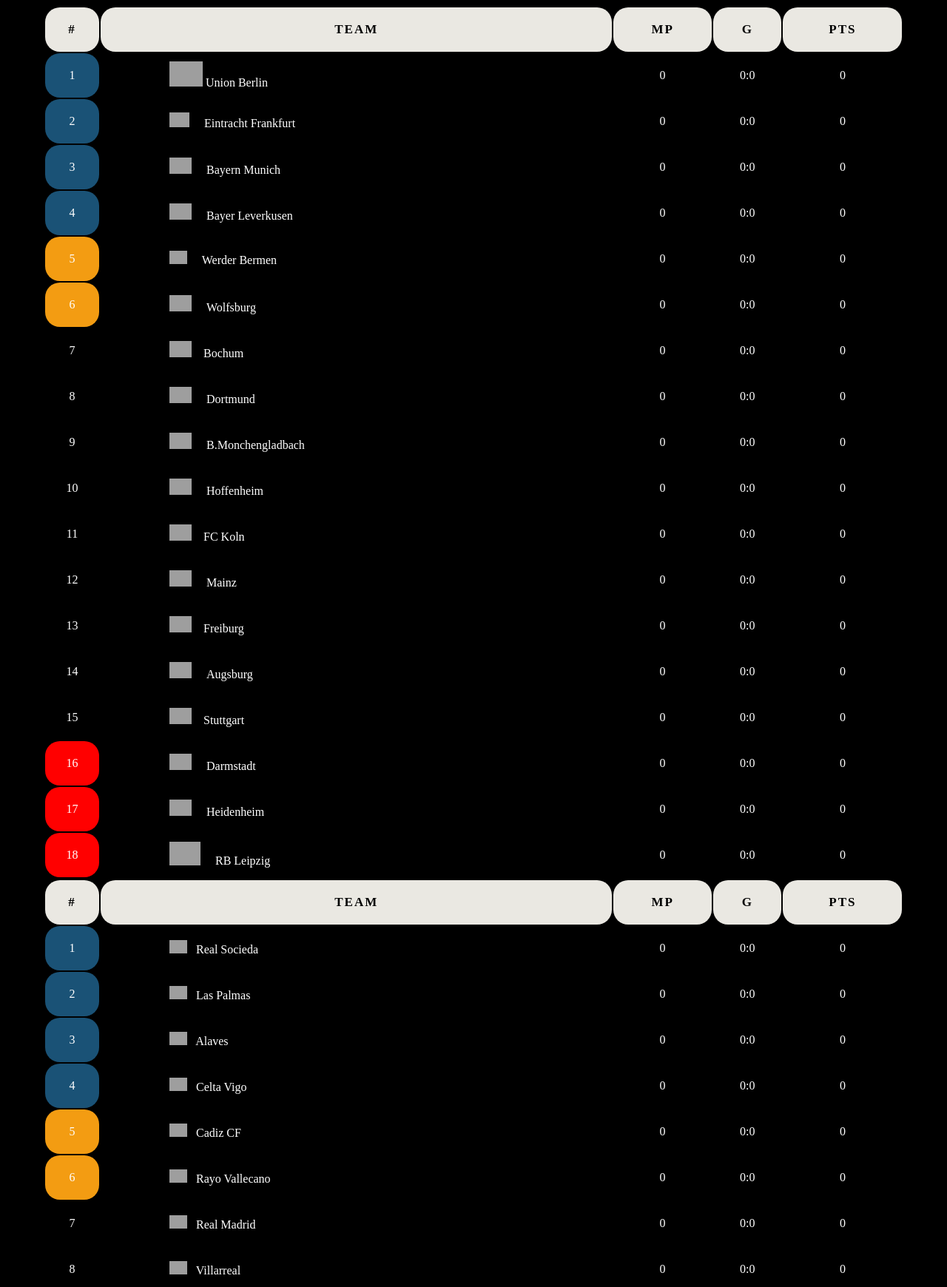
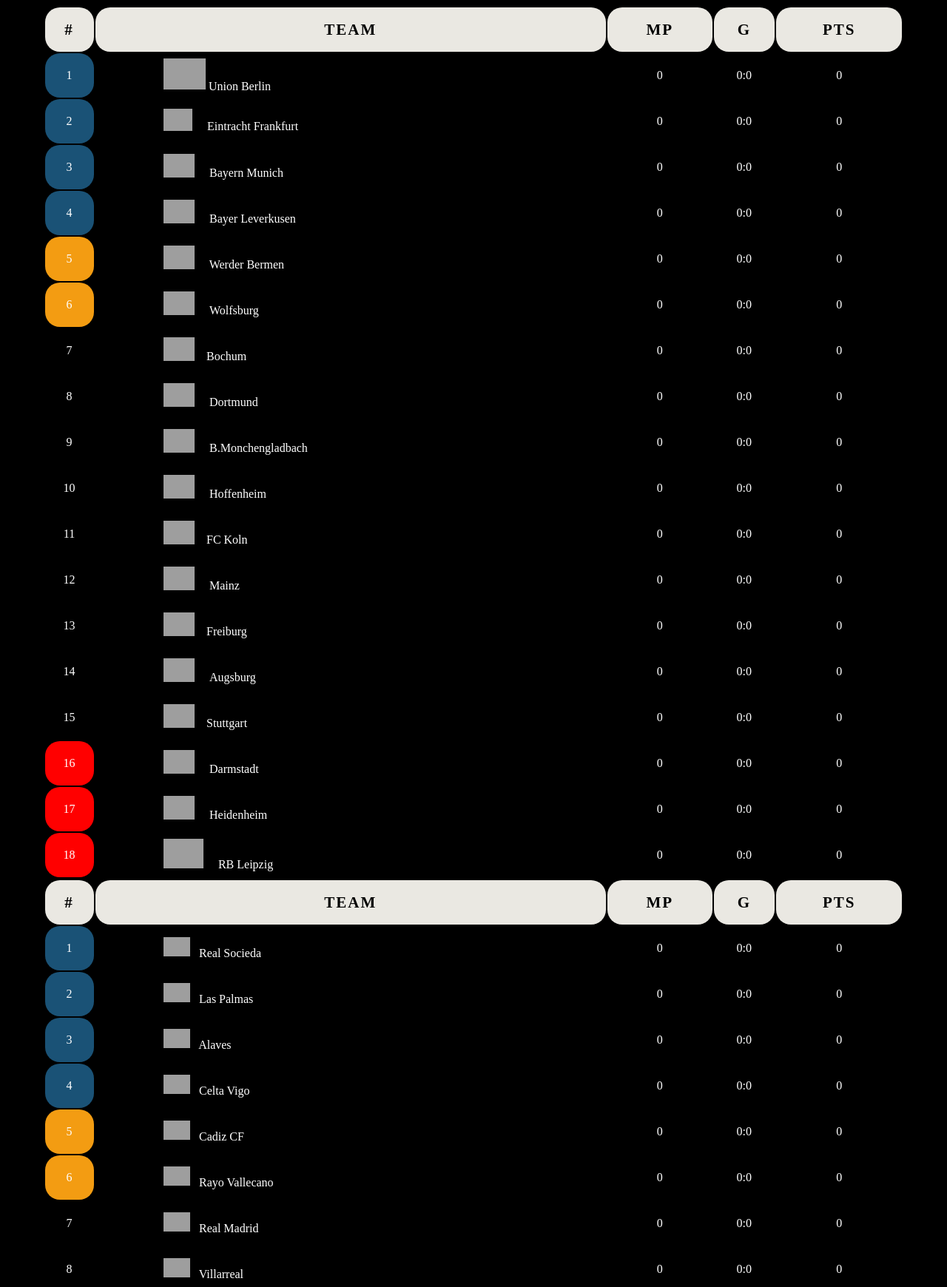
Before and after one commit to mimou404/table, a plain HTML site: page index.html in a window 1280 px wide. Shown: the top 1740 px of the page at 74% size. Drawn offline with Linux system fonts and the light colour scheme; grey boxes are pictures that could not be loaded.

Commit message:
index.html

```diff
--- a/index.html
+++ b/index.html
@@ -9,58 +9,58 @@
 			<th>#</th><th>TEAM</th><th>MP</th><th>G</th><th>PTS</th>
 		</tr>
 		<tr align="center">
-			<td id="ch">1</td> <td id="e" ><img src="https://upload.wikimedia.org/wikipedia/commons/4/44/1._FC_Union_Berlin_Logo.svg" width="7.5%"> Union Berlin</td><td>0</td><td>0:0</td><td>0</td>
+			<td id="ch">1</td> <td id="e" ><img src="https://upload.wikimedia.org/wikipedia/commons/4/44/1._FC_Union_Berlin_Logo.svg" width="9.5%"> Union Berlin</td><td>0</td><td>0:0</td><td>0</td>
 		</tr>
 		<tr align="center">
-			<td id="ch">2</td> <td id="e" ><img src="https://upload.wikimedia.org/wikipedia/commons/thumb/0/04/Eintracht_Frankfurt_Logo.svg/1200px-Eintracht_Frankfurt_Logo.svg.png" width="4.5%">&nbsp;&nbsp;&nbsp;&nbsp; Eintracht Frankfurt</td><td>0</td><td>0:0</td><td>0</td>
+			<td id="ch">2</td> <td id="e" ><img src="https://upload.wikimedia.org/wikipedia/commons/thumb/0/04/Eintracht_Frankfurt_Logo.svg/1200px-Eintracht_Frankfurt_Logo.svg.png" width="6.5%">&nbsp;&nbsp;&nbsp;&nbsp; Eintracht Frankfurt</td><td>0</td><td>0:0</td><td>0</td>
 		</tr>
 		<tr align="center">
-			<td id="ch">3</td> <td id="e" ><img src="https://upload.wikimedia.org/wikipedia/commons/thumb/1/1b/FC_Bayern_M%C3%BCnchen_logo_%282017%29.svg/1200px-FC_Bayern_M%C3%BCnchen_logo_%282017%29.svg.png" width="5%">&nbsp;&nbsp;&nbsp;&nbsp; Bayern Munich</td><td>0</td><td>0:0</td><td>0</td>
+			<td id="ch">3</td> <td id="e" ><img src="https://upload.wikimedia.org/wikipedia/commons/thumb/1/1b/FC_Bayern_M%C3%BCnchen_logo_%282017%29.svg/1200px-FC_Bayern_M%C3%BCnchen_logo_%282017%29.svg.png" width="7%">&nbsp;&nbsp;&nbsp;&nbsp; Bayern Munich</td><td>0</td><td>0:0</td><td>0</td>
 		</tr>
 		<tr align="center">
-			<td id="ch">4</td> <td id="e" ><img src="https://upload.wikimedia.org/wikipedia/fr/4/4a/Bayer_04_Leverkusen_%28logo%29.svg" width="5%">&nbsp;&nbsp;&nbsp;&nbsp; Bayer Leverkusen</td><td>0</td><td>0:0</td><td>0</td>
+			<td id="ch">4</td> <td id="e" ><img src="https://upload.wikimedia.org/wikipedia/fr/4/4a/Bayer_04_Leverkusen_%28logo%29.svg" width="7%">&nbsp;&nbsp;&nbsp;&nbsp; Bayer Leverkusen</td><td>0</td><td>0:0</td><td>0</td>
 		</tr>
 		<tr align="center">
-			<td id=chs>5</td> <td id="e" ><img src="https://upload.wikimedia.org/wikipedia/commons/thumb/b/be/SV-Werder-Bremen-Logo.svg/1200px-SV-Werder-Bremen-Logo.svg.png" width="4%">&nbsp;&nbsp;&nbsp;&nbsp; Werder Bermen</td><td>0</td><td>0:0</td><td>0</td>
+			<td id=chs>5</td> <td id="e" ><img src="https://upload.wikimedia.org/wikipedia/commons/thumb/b/be/SV-Werder-Bremen-Logo.svg/1200px-SV-Werder-Bremen-Logo.svg.png" width="7%">&nbsp;&nbsp;&nbsp;&nbsp; Werder Bermen</td><td>0</td><td>0:0</td><td>0</td>
 		</tr>
 		<tr align="center">
-			<td id="chm">6</td> <td id="e" ><img src="https://upload.wikimedia.org/wikipedia/commons/thumb/c/ce/VfL_Wolfsburg_Logo.svg/1200px-VfL_Wolfsburg_Logo.svg.png" width="5%"> &nbsp;&nbsp;&nbsp;&nbsp;Wolfsburg</td><td>0</td><td>0:0</td><td>0</td>
+			<td id="chm">6</td> <td id="e" ><img src="https://upload.wikimedia.org/wikipedia/commons/thumb/c/ce/VfL_Wolfsburg_Logo.svg/1200px-VfL_Wolfsburg_Logo.svg.png" width="7%"> &nbsp;&nbsp;&nbsp;&nbsp;Wolfsburg</td><td>0</td><td>0:0</td><td>0</td>
 		</tr>
 		<tr align="center">
-			<td>7</td> <td id="e" ><img src="https://upload.wikimedia.org/wikipedia/commons/thumb/7/72/VfL_Bochum_logo.svg/1945px-VfL_Bochum_logo.svg.png" width="5%">&nbsp;&nbsp;&nbsp;&nbsp;Bochum</td><td>0</td><td>0:0</td><td>0</td>
+			<td>7</td> <td id="e" ><img src="https://upload.wikimedia.org/wikipedia/commons/thumb/7/72/VfL_Bochum_logo.svg/1945px-VfL_Bochum_logo.svg.png" width="7%">&nbsp;&nbsp;&nbsp;&nbsp;Bochum</td><td>0</td><td>0:0</td><td>0</td>
 		</tr>
 		<tr align="center">
-			<td>8</td> <td id="e" ><img src="https://upload.wikimedia.org/wikipedia/commons/thumb/6/67/Borussia_Dortmund_logo.svg/1200px-Borussia_Dortmund_logo.svg.png" width="5%">&nbsp;&nbsp;&nbsp;&nbsp; Dortmund</td><td>0</td><td>0:0</td><td>0</td>
+			<td>8</td> <td id="e" ><img src="https://upload.wikimedia.org/wikipedia/commons/thumb/6/67/Borussia_Dortmund_logo.svg/1200px-Borussia_Dortmund_logo.svg.png" width="7%">&nbsp;&nbsp;&nbsp;&nbsp; Dortmund</td><td>0</td><td>0:0</td><td>0</td>
 		</tr>
 		<tr align="center">
-			<td>9</td> <td id="e" ><img src="https://upload.wikimedia.org/wikipedia/commons/thumb/8/81/Borussia_M%C3%B6nchengladbach_logo.svg/1200px-Borussia_M%C3%B6nchengladbach_logo.svg.png" width="5%">&nbsp;&nbsp;&nbsp;&nbsp; B.Monchengladbach</td><td>0</td><td>0:0</td><td>0</td>
+			<td>9</td> <td id="e" ><img src="https://upload.wikimedia.org/wikipedia/commons/thumb/8/81/Borussia_M%C3%B6nchengladbach_logo.svg/1200px-Borussia_M%C3%B6nchengladbach_logo.svg.png" width="7%">&nbsp;&nbsp;&nbsp;&nbsp; B.Monchengladbach</td><td>0</td><td>0:0</td><td>0</td>
 		</tr>
 		<tr align="center">
-			<td>10</td> <td id="e" ><img src="https://upload.wikimedia.org/wikipedia/commons/f/f3/Logo_TSG_Hoffenheim.png" width="5%">&nbsp;&nbsp;&nbsp;&nbsp; Hoffenheim</td><td>0</td><td>0:0</td><td>0</td>
+			<td>10</td> <td id="e" ><img src="https://upload.wikimedia.org/wikipedia/commons/f/f3/Logo_TSG_Hoffenheim.png" width="7%">&nbsp;&nbsp;&nbsp;&nbsp; Hoffenheim</td><td>0</td><td>0:0</td><td>0</td>
 		</tr>
 		<tr align="center">
-			<td>11</td> <td id="e" ><img src="https://upload.wikimedia.org/wikipedia/commons/thumb/0/01/1._FC_Koeln_Logo_2014%E2%80%93.svg/640px-1._FC_Koeln_Logo_2014%E2%80%93.svg.png" width="5%">&nbsp;&nbsp;&nbsp;&nbsp;FC Koln</td><td>0</td><td>0:0</td><td>0</td>
+			<td>11</td> <td id="e" ><img src="https://upload.wikimedia.org/wikipedia/commons/thumb/0/01/1._FC_Koeln_Logo_2014%E2%80%93.svg/640px-1._FC_Koeln_Logo_2014%E2%80%93.svg.png" width="7%">&nbsp;&nbsp;&nbsp;&nbsp;FC Koln</td><td>0</td><td>0:0</td><td>0</td>
 		</tr>
 		<tr align="center">
-			<td>12</td> <td id="e" ><img src="https://upload.wikimedia.org/wikipedia/commons/d/d6/FSV_Mainz_05_Logo.png" width="5%">&nbsp;&nbsp;&nbsp;&nbsp; Mainz</td><td>0</td><td>0:0</td><td>0</td>
+			<td>12</td> <td id="e" ><img src="https://upload.wikimedia.org/wikipedia/commons/d/d6/FSV_Mainz_05_Logo.png" width="7%">&nbsp;&nbsp;&nbsp;&nbsp; Mainz</td><td>0</td><td>0:0</td><td>0</td>
 		</tr>
 		<tr align="center">
-			<td>13</td> <td id="e" ><img src="https://upload.wikimedia.org/wikipedia/en/thumb/6/6d/SC_Freiburg_logo.svg/1200px-SC_Freiburg_logo.svg.png" width="5%">&nbsp;&nbsp;&nbsp;&nbsp;Freiburg</td><td>0</td><td>0:0</td><td>0</td>
+			<td>13</td> <td id="e" ><img src="https://upload.wikimedia.org/wikipedia/en/thumb/6/6d/SC_Freiburg_logo.svg/1200px-SC_Freiburg_logo.svg.png" width="7%">&nbsp;&nbsp;&nbsp;&nbsp;Freiburg</td><td>0</td><td>0:0</td><td>0</td>
 		</tr>
 		<tr align="center">
-			<td>14</td> <td id="e" ><img src="https://upload.wikimedia.org/wikipedia/en/thumb/c/c5/FC_Augsburg_logo.svg/1200px-FC_Augsburg_logo.svg.png" width="5%"> &nbsp;&nbsp;&nbsp;&nbsp;Augsburg</td><td>0</td><td>0:0</td><td>0</td>
+			<td>14</td> <td id="e" ><img src="https://upload.wikimedia.org/wikipedia/en/thumb/c/c5/FC_Augsburg_logo.svg/1200px-FC_Augsburg_logo.svg.png" width="7%"> &nbsp;&nbsp;&nbsp;&nbsp;Augsburg</td><td>0</td><td>0:0</td><td>0</td>
 		</tr>
 		<tr align="center">
-			<td>15</td> <td id="e" ><img src="https://upload.wikimedia.org/wikipedia/commons/thumb/e/eb/VfB_Stuttgart_1893_Logo.svg/1200px-VfB_Stuttgart_1893_Logo.svg.png" width="5%">&nbsp;&nbsp;&nbsp;&nbsp;Stuttgart</td><td>0</td><td>0:0</td><td>0</td>
+			<td>15</td> <td id="e" ><img src="https://upload.wikimedia.org/wikipedia/commons/thumb/e/eb/VfB_Stuttgart_1893_Logo.svg/1200px-VfB_Stuttgart_1893_Logo.svg.png" width="7%">&nbsp;&nbsp;&nbsp;&nbsp;Stuttgart</td><td>0</td><td>0:0</td><td>0</td>
 		</tr>
 		<tr align="center">
-			<td id="zzz">16</td> <td id="e" ><img src="https://upload.wikimedia.org/wikipedia/commons/thumb/e/e5/SV_Darmstadt_98_Logo.svg/1200px-SV_Darmstadt_98_Logo.svg.png" width="5%"> &nbsp;&nbsp;&nbsp;&nbsp;Darmstadt</td><td>0</td><td>0:0</td><td>0</td>
+			<td id="zzz">16</td> <td id="e" ><img src="https://upload.wikimedia.org/wikipedia/commons/thumb/e/e5/SV_Darmstadt_98_Logo.svg/1200px-SV_Darmstadt_98_Logo.svg.png" width="7%"> &nbsp;&nbsp;&nbsp;&nbsp;Darmstadt</td><td>0</td><td>0:0</td><td>0</td>
 		</tr>
 		<tr align="center">
-			<td id="zz">17</td> <td id="e" ><img src="https://upload.wikimedia.org/wikipedia/commons/thumb/9/9d/1._FC_Heidenheim_1846.svg/1200px-1._FC_Heidenheim_1846.svg.png" width="5%">&nbsp;&nbsp;&nbsp;&nbsp; Heidenheim</td><td>0</td><td>0:0</td><td>0</td>
+			<td id="zz">17</td> <td id="e" ><img src="https://upload.wikimedia.org/wikipedia/commons/thumb/9/9d/1._FC_Heidenheim_1846.svg/1200px-1._FC_Heidenheim_1846.svg.png" width="7%">&nbsp;&nbsp;&nbsp;&nbsp; Heidenheim</td><td>0</td><td>0:0</td><td>0</td>
 		</tr>
 		<tr align="center">
-			<td id="zz">18</td><td id="e" ><img src="https://upload.wikimedia.org/wikipedia/fr/thumb/0/04/RB_Leipzig_2014_logo.svg/1200px-RB_Leipzig_2014_logo.svg.png" width="7%"> &nbsp;&nbsp;&nbsp;&nbsp;RB Leipzig</td><td>0</td><td>0:0</td><td>0</td>
+			<td id="zz">18</td><td id="e" ><img src="https://upload.wikimedia.org/wikipedia/fr/thumb/0/04/RB_Leipzig_2014_logo.svg/1200px-RB_Leipzig_2014_logo.svg.png" width="9%"> &nbsp;&nbsp;&nbsp;&nbsp;RB Leipzig</td><td>0</td><td>0:0</td><td>0</td>
 		</tr>
 
 
@@ -76,7 +76,7 @@
 		}
 		#principale{
 			font-weight: bold;
-			font-size: 17px;
+			font-size: 21px;
 			font-family: andalus;
 			letter-spacing: 2px;
 			background-color: #EAE8E2;
@@ -126,64 +126,64 @@
 			<th>#</th><th>TEAM</th><th>MP</th><th>G</th><th>PTS</th>
 		</tr>
 		<tr align="center">
-			<td id="ch">1</td> <td id="e" ><img src="https://upload.wikimedia.org/wikipedia/fr/thumb/f/f1/Real_Sociedad_logo.svg/1200px-Real_Sociedad_logo.svg.png" width="4%"> &nbsp;&nbsp;Real Socieda</td><td>0</td><td>0:0</td><td>0</td>
+			<td id="ch">1</td> <td id="e" ><img src="https://upload.wikimedia.org/wikipedia/fr/thumb/f/f1/Real_Sociedad_logo.svg/1200px-Real_Sociedad_logo.svg.png" width="6%"> &nbsp;&nbsp;Real Socieda</td><td>0</td><td>0:0</td><td>0</td>
 		</tr>
 		<tr align="center">
-			<td id="ch">2</td> <td id="e" ><img src="https://upload.wikimedia.org/wikipedia/fr/thumb/f/f5/Logo_UD_Las_Palmas.svg/1200px-Logo_UD_Las_Palmas.svg.png" width="4%">&nbsp;&nbsp; Las Palmas</td><td>0</td><td>0:0</td><td>0</td>
+			<td id="ch">2</td> <td id="e" ><img src="https://upload.wikimedia.org/wikipedia/fr/thumb/f/f5/Logo_UD_Las_Palmas.svg/1200px-Logo_UD_Las_Palmas.svg.png" width="6%">&nbsp;&nbsp; Las Palmas</td><td>0</td><td>0:0</td><td>0</td>
 		</tr>
 		<tr align="center">
-			<td id="ch">3</td> <td id="e" ><img src="https://upload.wikimedia.org/wikipedia/fr/thumb/f/f8/Deportivo_Alaves_logo_%282020%29.svg/1200px-Deportivo_Alaves_logo_%282020%29.svg.png" width="4%">&nbsp;&nbsp; Alaves</td><td>0</td><td>0:0</td><td>0</td>
+			<td id="ch">3</td> <td id="e" ><img src="https://upload.wikimedia.org/wikipedia/fr/thumb/f/f8/Deportivo_Alaves_logo_%282020%29.svg/1200px-Deportivo_Alaves_logo_%282020%29.svg.png" width="6%">&nbsp;&nbsp; Alaves</td><td>0</td><td>0:0</td><td>0</td>
 		</tr>
 		<tr align="center">
-			<td id="ch">4</td> <td id="e" ><img src="https://upload.wikimedia.org/wikipedia/fr/thumb/b/b7/Logo_RC_Celta_Vigo.svg/1200px-Logo_RC_Celta_Vigo.svg.png" width="4%">&nbsp;&nbsp; Celta Vigo</td><td>0</td><td>0:0</td><td>0</td>
+			<td id="ch">4</td> <td id="e" ><img src="https://upload.wikimedia.org/wikipedia/fr/thumb/b/b7/Logo_RC_Celta_Vigo.svg/1200px-Logo_RC_Celta_Vigo.svg.png" width="6%">&nbsp;&nbsp; Celta Vigo</td><td>0</td><td>0:0</td><td>0</td>
 		</tr>
 		<tr align="center">
-			<td id=chs>5</td> <td id="e" ><img src="https://upload.wikimedia.org/wikipedia/en/thumb/5/58/C%C3%A1diz_CF_logo.svg/1200px-C%C3%A1diz_CF_logo.svg.png" width="4%">&nbsp;&nbsp; Cadiz CF</td><td>0</td><td>0:0</td><td>0</td>
+			<td id=chs>5</td> <td id="e" ><img src="https://upload.wikimedia.org/wikipedia/en/thumb/5/58/C%C3%A1diz_CF_logo.svg/1200px-C%C3%A1diz_CF_logo.svg.png" width="6%">&nbsp;&nbsp; Cadiz CF</td><td>0</td><td>0:0</td><td>0</td>
 		</tr>
 		<tr align="center">
-			<td id="chm">6</td> <td id="e" ><img src="https://upload.wikimedia.org/wikipedia/fr/thumb/1/12/Rayo_vallecano_madrid.svg/1200px-Rayo_vallecano_madrid.svg.png" width="4%">&nbsp;&nbsp; Rayo Vallecano</td><td>0</td><td>0:0</td><td>0</td>
+			<td id="chm">6</td> <td id="e" ><img src="https://upload.wikimedia.org/wikipedia/fr/thumb/1/12/Rayo_vallecano_madrid.svg/1200px-Rayo_vallecano_madrid.svg.png" width="6%">&nbsp;&nbsp; Rayo Vallecano</td><td>0</td><td>0:0</td><td>0</td>
 		</tr>
 		<tr align="center">
-			<td>7</td> <td id="e" ><img src="https://upload.wikimedia.org/wikipedia/fr/thumb/c/c7/Logo_Real_Madrid.svg/1200px-Logo_Real_Madrid.svg.png" width="4%"> &nbsp;&nbsp;Real Madrid</td><td>0</td><td>0:0</td><td>0</td>
+			<td>7</td> <td id="e" ><img src="https://upload.wikimedia.org/wikipedia/fr/thumb/c/c7/Logo_Real_Madrid.svg/1200px-Logo_Real_Madrid.svg.png" width="6%"> &nbsp;&nbsp;Real Madrid</td><td>0</td><td>0:0</td><td>0</td>
 		</tr>
 		<tr align="center">
-			<td>8</td> <td id="e" ><img src="https://upload.wikimedia.org/wikipedia/en/thumb/b/b9/Villarreal_CF_logo-en.svg/1200px-Villarreal_CF_logo-en.svg.png" width="4%">&nbsp;&nbsp; Villarreal</td><td>0</td><td>0:0</td><td>0</td>
+			<td>8</td> <td id="e" ><img src="https://upload.wikimedia.org/wikipedia/en/thumb/b/b9/Villarreal_CF_logo-en.svg/1200px-Villarreal_CF_logo-en.svg.png" width="6%">&nbsp;&nbsp; Villarreal</td><td>0</td><td>0:0</td><td>0</td>
 		</tr>
 		<tr align="center">
-			<td>9</td> <td id="e" ><img src="https://upload.wikimedia.org/wikipedia/fr/thumb/a/a1/Logo_FC_Barcelona.svg/2023px-Logo_FC_Barcelona.svg.png" width="4%"> &nbsp;&nbsp;Barcelona</td><td>0</td><td>0:0</td><td>0</td>
+			<td>9</td> <td id="e" ><img src="https://upload.wikimedia.org/wikipedia/fr/thumb/a/a1/Logo_FC_Barcelona.svg/2023px-Logo_FC_Barcelona.svg.png" width="6%"> &nbsp;&nbsp;Barcelona</td><td>0</td><td>0:0</td><td>0</td>
 		</tr>
 		<tr align="center">
-			<td>10</td> <td id="e" ><img src="https://upload.wikimedia.org/wikipedia/fr/thumb/9/93/Logo_Atl%C3%A9tico_Madrid_2017.svg/1200px-Logo_Atl%C3%A9tico_Madrid_2017.svg.png" width="4%"> &nbsp;&nbsp;Atl.Madrid</td><td>0</td><td>0:0</td><td>0</td>
+			<td>10</td> <td id="e" ><img src="https://upload.wikimedia.org/wikipedia/fr/thumb/9/93/Logo_Atl%C3%A9tico_Madrid_2017.svg/1200px-Logo_Atl%C3%A9tico_Madrid_2017.svg.png" width="6%"> &nbsp;&nbsp;Atl.Madrid</td><td>0</td><td>0:0</td><td>0</td>
 		</tr>
 		<tr align="center">
-			<td>11</td> <td id="e" ><img src="https://upload.wikimedia.org/wikipedia/fr/thumb/f/f1/Logo_Sevilla_FC.svg/1200px-Logo_Sevilla_FC.svg.png" width="4%"> &nbsp;&nbsp;Sevilla</td><td>0</td><td>0:0</td><td>0</td>
+			<td>11</td> <td id="e" ><img src="https://upload.wikimedia.org/wikipedia/fr/thumb/f/f1/Logo_Sevilla_FC.svg/1200px-Logo_Sevilla_FC.svg.png" width="6%"> &nbsp;&nbsp;Sevilla</td><td>0</td><td>0:0</td><td>0</td>
 		</tr>
 		<tr align="center">
-			<td>12</td> <td id="e" ><img src="https://upload.wikimedia.org/wikipedia/fr/thumb/9/97/RCD_Mallorca_%28logo%29.svg/1200px-RCD_Mallorca_%28logo%29.svg.png" width="4%"> &nbsp;&nbsp;Mallorca</td><td>0</td><td>0:0</td><td>0</td>
+			<td>12</td> <td id="e" ><img src="https://upload.wikimedia.org/wikipedia/fr/thumb/9/97/RCD_Mallorca_%28logo%29.svg/1200px-RCD_Mallorca_%28logo%29.svg.png" width="6%"> &nbsp;&nbsp;Mallorca</td><td>0</td><td>0:0</td><td>0</td>
 		</tr>
 		<tr align="center">
-			<td>13</td> <td id="e" ><img src="https://upload.wikimedia.org/wikipedia/fr/thumb/5/57/Logo_UD_Almeria.svg/1200px-Logo_UD_Almeria.svg.png" width="4%"> &nbsp;&nbsp;Almeria</td><td>0</td><td>0:0</td><td>0</td>
+			<td>13</td> <td id="e" ><img src="https://upload.wikimedia.org/wikipedia/fr/thumb/5/57/Logo_UD_Almeria.svg/1200px-Logo_UD_Almeria.svg.png" width="6%"> &nbsp;&nbsp;Almeria</td><td>0</td><td>0:0</td><td>0</td>
 		</tr>
 		<tr align="center">
-			<td>14</td> <td id="e" ><img src="https://upload.wikimedia.org/wikipedia/en/thumb/c/ce/Valenciacf.svg/1200px-Valenciacf.svg.png" width="4%"> &nbsp;&nbsp;Valencia</td><td>0</td><td>0:0</td><td>0</td>
+			<td>14</td> <td id="e" ><img src="https://upload.wikimedia.org/wikipedia/en/thumb/c/ce/Valenciacf.svg/1200px-Valenciacf.svg.png" width="6%"> &nbsp;&nbsp;Valencia</td><td>0</td><td>0:0</td><td>0</td>
 		</tr>
 		<tr align="center">
-			<td>15</td> <td id="e" ><img src="https://upload.wikimedia.org/wikipedia/fr/thumb/2/28/Logo_Atlhetic_Bilbao_1995.svg/1200px-Logo_Atlhetic_Bilbao_1995.svg.png" width="4%"> &nbsp;&nbsp;Ath Bilbao</td><td>0</td><td>0:0</td><td>0</td>
+			<td>15</td> <td id="e" ><img src="https://upload.wikimedia.org/wikipedia/fr/thumb/2/28/Logo_Atlhetic_Bilbao_1995.svg/1200px-Logo_Atlhetic_Bilbao_1995.svg.png" width="6%"> &nbsp;&nbsp;Ath Bilbao</td><td>0</td><td>0:0</td><td>0</td>
 		</tr>
 		<tr align="center">
-			<td>16</td> <td id="e" ><img src="https://upload.wikimedia.org/wikipedia/fr/thumb/1/13/Real_betis_logo.svg/2493px-Real_betis_logo.svg.png" width="6%"> &nbsp;Betis</td><td>0</td><td>0:0</td><td>0</td>
+			<td>16</td> <td id="e" ><img src="https://upload.wikimedia.org/wikipedia/fr/thumb/1/13/Real_betis_logo.svg/2493px-Real_betis_logo.svg.png" width="8%"> &nbsp;Betis</td><td>0</td><td>0:0</td><td>0</td>
 		</tr>
 		<tr align="center">
-			<td>17</td> <td id="e" ><img src="https://upload.wikimedia.org/wikipedia/fr/thumb/c/ca/Getafe_%28logo%29.svg/1200px-Getafe_%28logo%29.svg.png" width="4%"> &nbsp;&nbsp;Getafe</td><td>0</td><td>0:0</td><td>0</td>
+			<td>17</td> <td id="e" ><img src="https://upload.wikimedia.org/wikipedia/fr/thumb/c/ca/Getafe_%28logo%29.svg/1200px-Getafe_%28logo%29.svg.png" width="6%"> &nbsp;&nbsp;Getafe</td><td>0</td><td>0:0</td><td>0</td>
 		</tr>
 		<tr align="center">
-			<td id="zz">18</td><td id="e" ><img src="https://upload.wikimedia.org/wikipedia/fr/thumb/9/99/Logo_CA_Osasuna.svg/1200px-Logo_CA_Osasuna.svg.png" width="4%">&nbsp;&nbsp; Osasuna </td><td>0</td><td>0:0</td><td>0</td>
+			<td id="zz">18</td><td id="e" ><img src="https://upload.wikimedia.org/wikipedia/fr/thumb/9/99/Logo_CA_Osasuna.svg/1200px-Logo_CA_Osasuna.svg.png" width="6%">&nbsp;&nbsp; Osasuna </td><td>0</td><td>0:0</td><td>0</td>
 		</tr>
 		<tr align="center">
-			<td id="zz">19</td> <td id="e" ><img src="https://upload.wikimedia.org/wikipedia/fr/thumb/5/56/Logo_Girona_FC_-_2022.svg/1200px-Logo_Girona_FC_-_2022.svg.png" width="4%"> &nbsp;&nbsp;Girona</td><td>0</td><td>0:0</td><td>0</td>
+			<td id="zz">19</td> <td id="e" ><img src="https://upload.wikimedia.org/wikipedia/fr/thumb/5/56/Logo_Girona_FC_-_2022.svg/1200px-Logo_Girona_FC_-_2022.svg.png" width="6%"> &nbsp;&nbsp;Girona</td><td>0</td><td>0:0</td><td>0</td>
 		</tr>
 		<tr align="center">
-			<td id="zz">20</td> <td id="e" ><img src="https://upload.wikimedia.org/wikipedia/fr/thumb/5/5f/Logo_Granada_CF.svg/1200px-Logo_Granada_CF.svg.png" width="2%" >&nbsp;&nbsp;&nbsp;&nbsp; Garnada CF</td><td>0</td><td>0:0</td><td>0</td>
+			<td id="zz">20</td> <td id="e" ><img src="https://upload.wikimedia.org/wikipedia/fr/thumb/5/5f/Logo_Granada_CF.svg/1200px-Logo_Granada_CF.svg.png" width="4%" >&nbsp;&nbsp;&nbsp;&nbsp; Garnada CF</td><td>0</td><td>0:0</td><td>0</td>
 		</tr>
 
 	</table>
@@ -198,7 +198,7 @@
 		}
 		#principale{
 			font-weight: bold;
-			font-size: 17px;
+			font-size: 21px;
 			font-family: andalus;
 			letter-spacing: 2px;
 			background-color: #EAE8E2;
```
